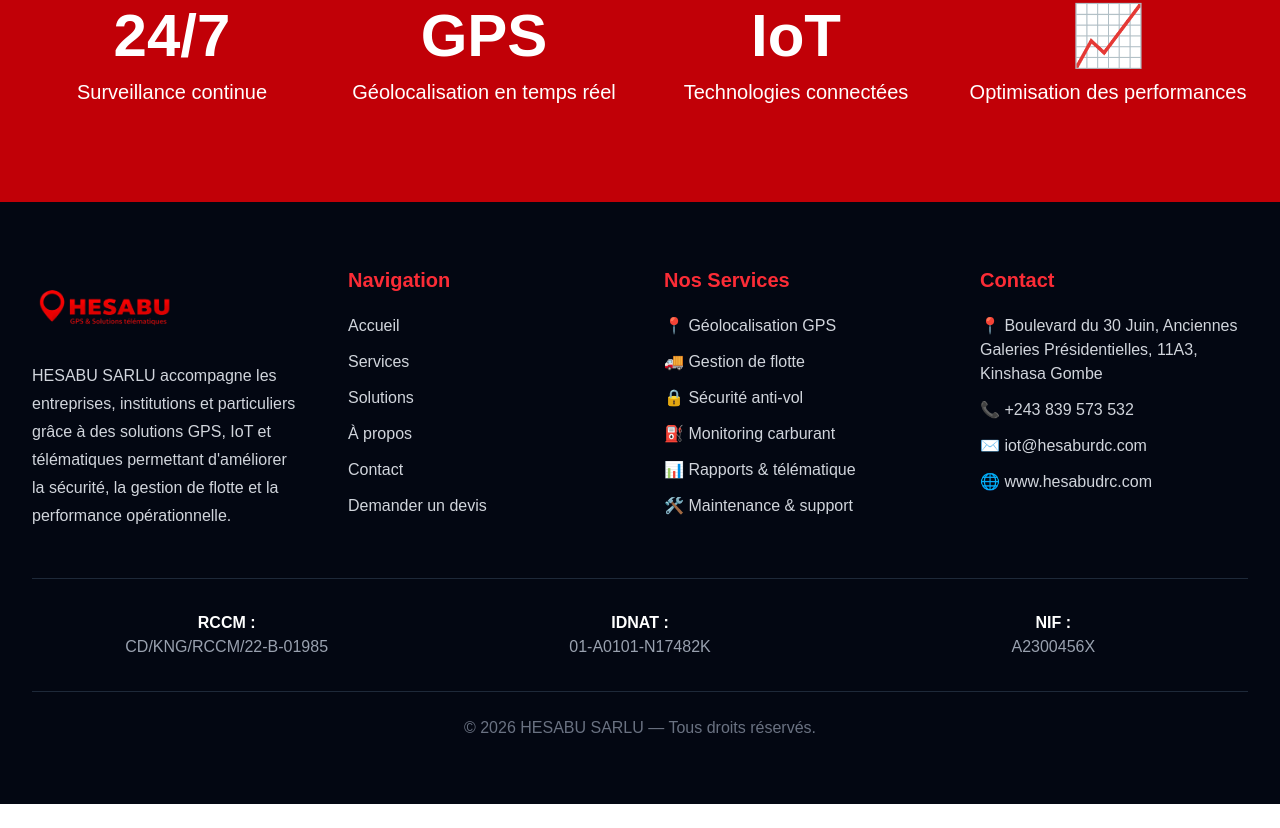
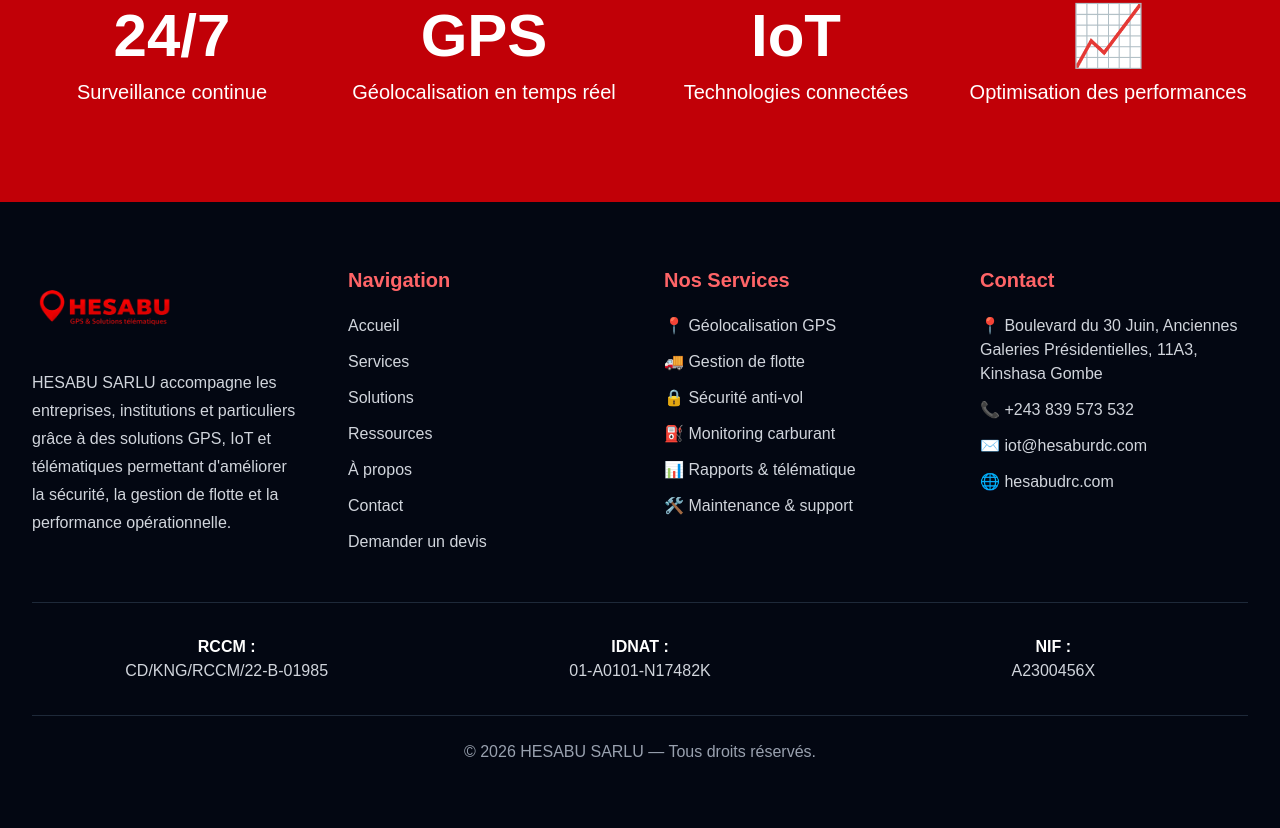
Before and after one commit to Jeremie201/HESABU-FRONTEND, a React (Vite) app: page /about in a window 1280 px wide. Shown: the part 3527-4355 px from the top of the page. Before the commit the page ends 4331 px from the top, so only its background shows below. Built offline with nearby package versions, Linux system fonts and the light colour scheme.

Commit message:
Refactor Footer component for improved structure

```diff
--- a/src/components/Footer.jsx
+++ b/src/components/Footer.jsx
@@ -21,17 +21,30 @@
 
           <div>
 
+            <Link
+              to="/"
+              aria-label="HESABU SARLU - Accueil"
+              className="
+                inline-block
+                focus:outline-none
+                focus:ring-2
+                focus:ring-red-300
+                rounded-xl
+              "
+            >
               <img
                 src={logo}
-              alt="HESABU"
+                alt="HESABU SARLU"
                 className="
                   h-16
                   md:h-20
                   mb-4
                   mx-auto
                   md:mx-0
+                  w-auto
                 "
               />
+            </Link>
 
             <p className="text-gray-300 leading-7">
               HESABU SARLU accompagne les entreprises,
@@ -46,75 +59,169 @@
 
           {/* LIENS RAPIDES */}
 
-          <div>
+          <nav aria-label="Navigation du pied de page">
 
-            <h3 className="text-xl font-bold mb-5 text-red-500">
+            <h3 className="text-xl font-bold mb-5 text-red-400">
               Navigation
             </h3>
 
             <ul className="space-y-3 text-gray-300">
 
               <li>
-                <Link to="/" className="hover:text-white">
+                <Link
+                  to="/"
+                  className="
+                    hover:text-white
+                    transition
+                    focus:outline-none
+                    focus:ring-2
+                    focus:ring-red-300
+                    rounded
+                  "
+                >
                   Accueil
                 </Link>
               </li>
 
               <li>
-                <Link to="/services" className="hover:text-white">
+                <Link
+                  to="/services"
+                  className="
+                    hover:text-white
+                    transition
+                    focus:outline-none
+                    focus:ring-2
+                    focus:ring-red-300
+                    rounded
+                  "
+                >
                   Services
                 </Link>
               </li>
 
               <li>
-                <Link to="/solutions" className="hover:text-white">
+                <Link
+                  to="/solutions"
+                  className="
+                    hover:text-white
+                    transition
+                    focus:outline-none
+                    focus:ring-2
+                    focus:ring-red-300
+                    rounded
+                  "
+                >
                   Solutions
                 </Link>
               </li>
 
               <li>
-                <Link to="/about" className="hover:text-white">
+                <Link
+                  to="/ressources"
+                  className="
+                    hover:text-white
+                    transition
+                    focus:outline-none
+                    focus:ring-2
+                    focus:ring-red-300
+                    rounded
+                  "
+                >
+                  Ressources
+                </Link>
+              </li>
+
+              <li>
+                <Link
+                  to="/about"
+                  className="
+                    hover:text-white
+                    transition
+                    focus:outline-none
+                    focus:ring-2
+                    focus:ring-red-300
+                    rounded
+                  "
+                >
                   À propos
                 </Link>
               </li>
 
               <li>
-                <Link to="/contact" className="hover:text-white">
+                <Link
+                  to="/contact"
+                  className="
+                    hover:text-white
+                    transition
+                    focus:outline-none
+                    focus:ring-2
+                    focus:ring-red-300
+                    rounded
+                  "
+                >
                   Contact
                 </Link>
               </li>
 
               <li>
-                <Link to="/devis" className="hover:text-white">
+                <Link
+                  to="/devis"
+                  className="
+                    hover:text-white
+                    transition
+                    focus:outline-none
+                    focus:ring-2
+                    focus:ring-red-300
+                    rounded
+                  "
+                >
                   Demander un devis
                 </Link>
               </li>
 
             </ul>
 
-          </div>
+          </nav>
 
           {/* SERVICES */}
 
           <div>
 
-            <h3 className="text-xl font-bold mb-5 text-red-500">
+            <h3 className="text-xl font-bold mb-5 text-red-400">
               Nos Services
             </h3>
 
             <ul className="space-y-3 text-gray-300">
 
-              <li>📍 Géolocalisation GPS</li>
+              <li>
+                <span aria-hidden="true">📍 </span>
+                Géolocalisation GPS
+              </li>
 
-              <li>🚚 Gestion de flotte</li>
+              <li>
+                <span aria-hidden="true">🚚 </span>
+                Gestion de flotte
+              </li>
 
-              <li>🔒 Sécurité anti-vol</li>
+              <li>
+                <span aria-hidden="true">🔒 </span>
+                Sécurité anti-vol
+              </li>
 
-              <li>⛽ Monitoring carburant</li>
+              <li>
+                <span aria-hidden="true">⛽ </span>
+                Monitoring carburant
+              </li>
 
-              <li>📊 Rapports & télématique</li>
+              <li>
+                <span aria-hidden="true">📊 </span>
+                Rapports & télématique
+              </li>
 
-              <li>🛠️ Maintenance & support</li>
+              <li>
+                <span aria-hidden="true">🛠️ </span>
+                Maintenance & support
+              </li>
 
             </ul>
 
@@ -124,31 +231,75 @@
 
           <div>
 
-            <h3 className="text-xl font-bold mb-5 text-red-500">
+            <h3 className="text-xl font-bold mb-5 text-red-400">
               Contact
             </h3>
 
-            <div className="space-y-3 text-gray-300">
+            <address className="not-italic space-y-3 text-gray-300">
 
               <p>
-                📍 Boulevard du 30 Juin,
+                <span aria-hidden="true">📍 </span>
+                Boulevard du 30 Juin,
                 Anciennes Galeries Présidentielles,
                 11A3, Kinshasa Gombe
               </p>
 
               <p>
-                📞 +243 839 573 532
+                <span aria-hidden="true">📞 </span>
+
+                <a
+                  href="tel:+243839573532"
+                  className="
+                    hover:text-white
+                    hover:underline
+                    focus:outline-none
+                    focus:ring-2
+                    focus:ring-red-300
+                    rounded
+                  "
+                >
+                  +243 839 573 532
+                </a>
               </p>
 
               <p>
-                ✉️ iot@hesaburdc.com
+                <span aria-hidden="true">✉️ </span>
+
+                <a
+                  href="mailto:iot@hesaburdc.com"
+                  className="
+                    hover:text-white
+                    hover:underline
+                    focus:outline-none
+                    focus:ring-2
+                    focus:ring-red-300
+                    rounded
+                    break-all
+                  "
+                >
+                  iot@hesaburdc.com
+                </a>
               </p>
 
               <p>
-                🌐 www.hesabudrc.com
+                <span aria-hidden="true">🌐 </span>
+
+                <a
+                  href="https://hesabudrc.com/"
+                  className="
+                    hover:text-white
+                    hover:underline
+                    focus:outline-none
+                    focus:ring-2
+                    focus:ring-red-300
+                    rounded
+                  "
+                >
+                  hesabudrc.com
+                </a>
               </p>
 
-            </div>
+            </address>
 
           </div>
 
@@ -165,7 +316,7 @@
               md:grid-cols-3
               gap-6
               text-center
-            text-gray-400
+              text-gray-300
             "
           >
 
@@ -199,10 +350,9 @@
 
         {/* COPYRIGHT */}
 
-        <div className="border-t border-gray-800 mt-8 pt-6 text-center text-gray-500">
+        <div className="border-t border-gray-800 mt-8 pt-6 text-center text-gray-400">
 
-          © {new Date().getFullYear()} HESABU SARLU —
-          Tous droits réservés.
+          © {new Date().getFullYear()} HESABU SARLU — Tous droits réservés.
 
         </div>
 
```
Lines whose indentation alone changed are shown as unchanged.
